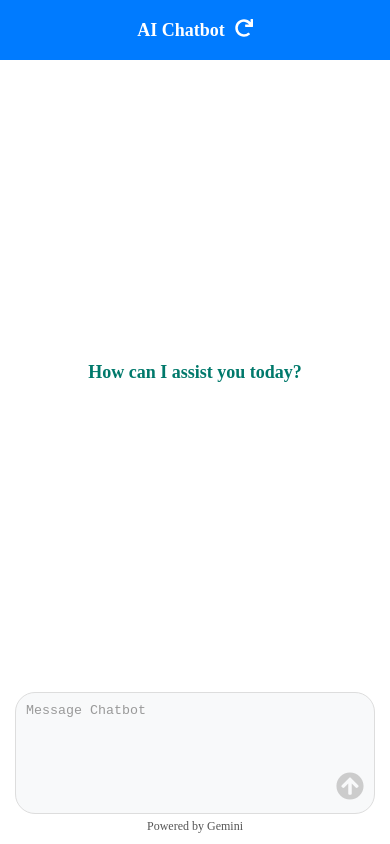
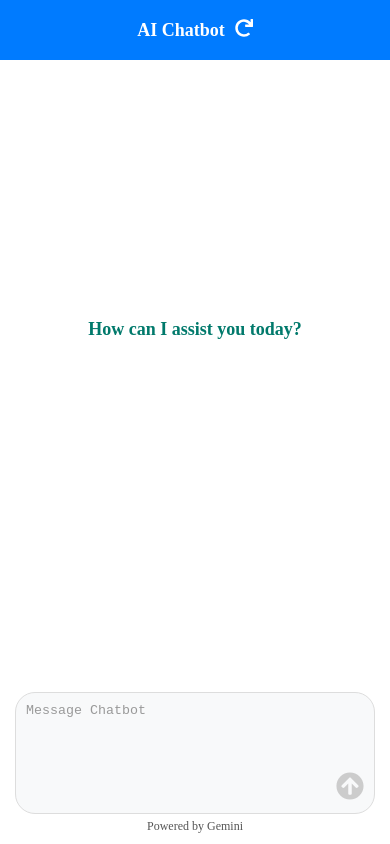
Before and after one commit to jomadlcrz/Chatbot_Vite_React, a React (Vite) app: page / in a window 390 px wide. Built offline with nearby package versions, Linux system fonts and the light colour scheme.

Commit message:
lower vh

```diff
--- a/src/App.css
+++ b/src/App.css
@@ -181,25 +181,25 @@ textarea::placeholder {
 
 @media (max-width: 768px) {
   .chat-container {
-    height: 100vh;
-    max-height: 100vh;
+    height: 90vh;
+    max-height: 90vh;
   }
 
   .chat-box {
-    max-height: calc(100vh - 220px); /* Adjust based on header and input area height */
+    max-height: calc(90vh - 220px); /* Adjust based on header and input area height */
   }
 }
 
 /* Adjust for medium screens (600px) */
 @media (max-width: 600px) {
   .chat-box {
-    max-height: calc(100vh - 190px);
+    max-height: calc(90vh - 190px);
   }
 }
 
 @media (max-width: 480px) {
   .chat-box {
-    max-height: calc(100vh - 180px); /* Slightly less height for smaller screens */
+    max-height: calc(90vh - 180px); /* Slightly less height for smaller screens */
   }
 }
 
```
